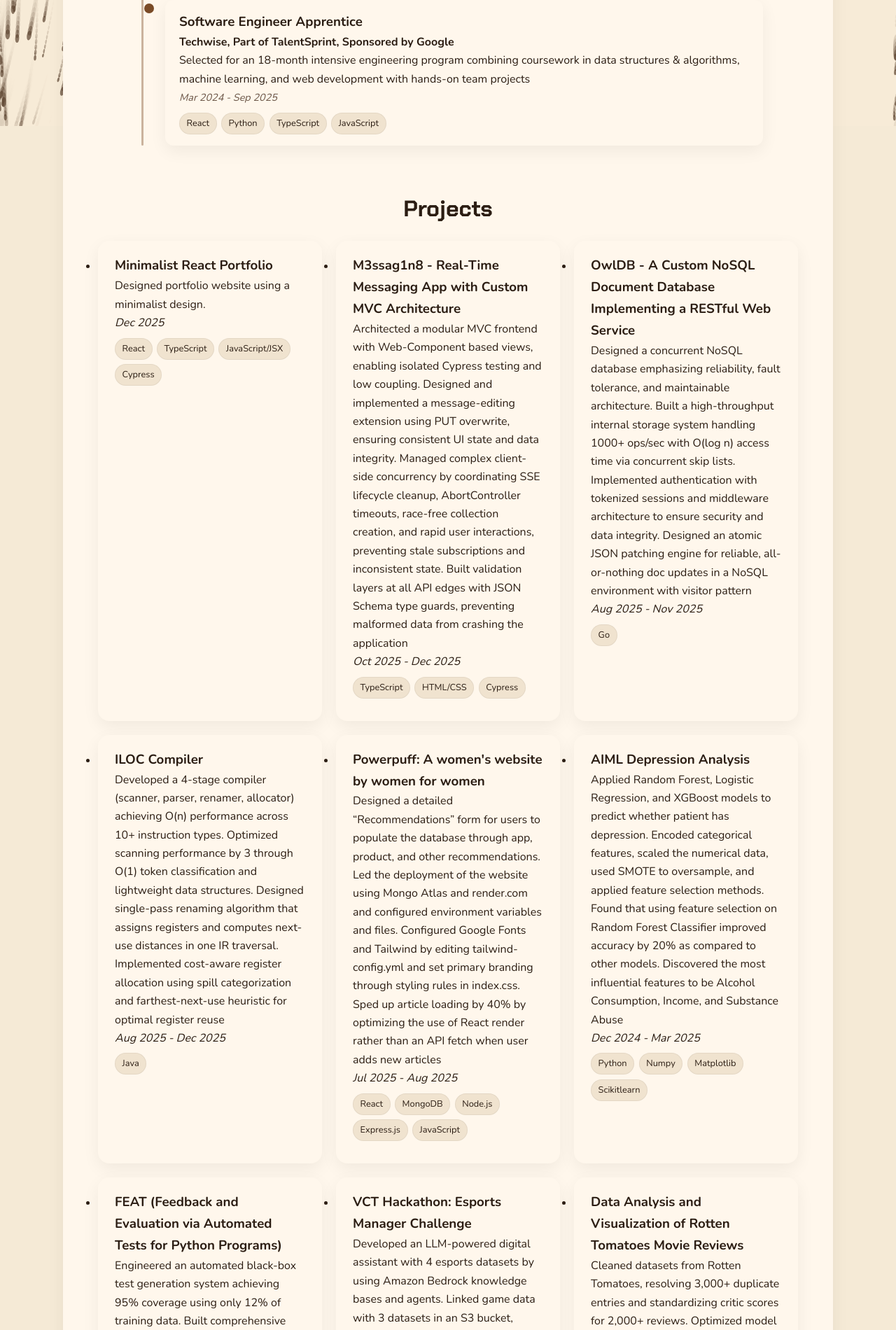
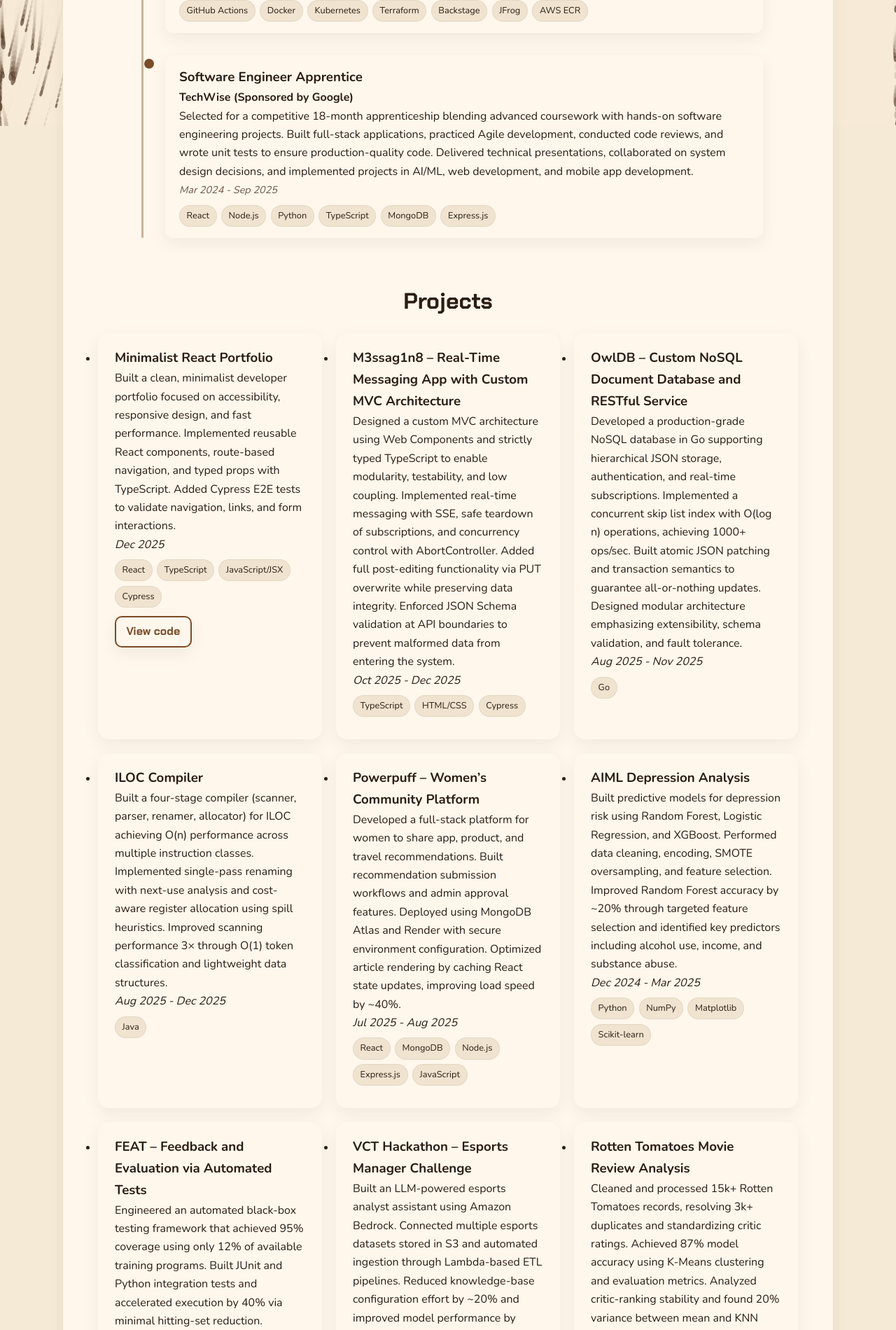
Before and after one commit to alondralezfra/Portfolio, a React (Vite) app: page / in a window 1280 px wide. Shown: the part 620-2520 px from the top of the page at 70% size. Built offline with nearby package versions, Linux system fonts and the light colour scheme.

Commit message:
Modified projects and experiences

```diff
--- a/src/data/experiences.json
+++ b/src/data/experiences.json
@@ -2,15 +2,15 @@
   {
     "title": "Cloud Operations Intern",
     "company": "Somos Inc.",
-    "description": "Migrated 180+ CI/CD pipelines from Codefresh to GitHub Actions across 200+ repositories, improving maintainability, security, and cost efficiency",
+    "description": "Led the modernization of CI/CD by migrating 180+ pipelines from Codefresh to GitHub Actions across 200+ repositories. Built reusable workflow templates, automated image promotion and infrastructure provisioning, and improved release reliability through standardized builds, security scanning, and deployment automation. Contributed to Backstage onboarding by configuring service catalog metadata and collaborating with cross-functional teams to streamline DevOps practices.",
     "duration": "June 2025 - Aug 2025",
-    "tech": ["Github Actions", "Docker", "Kubernetes", "Backstage"]
+    "tech": ["GitHub Actions", "Docker", "Kubernetes", "Terraform", "Backstage", "JFrog", "AWS ECR"]
   },
   {
     "title": "Software Engineer Apprentice",
-    "company": "Techwise, Part of TalentSprint, Sponsored by Google",
-    "description": "Selected for an 18-month intensive engineering program combining coursework in data structures & algorithms, machine learning, and web development with hands-on team projects",
+    "company": "TechWise (Sponsored by Google)",
+    "description": "Selected for a competitive 18-month apprenticeship blending advanced coursework with hands-on software engineering projects. Built full-stack applications, practiced Agile development, conducted code reviews, and wrote unit tests to ensure production-quality code. Delivered technical presentations, collaborated on system design decisions, and implemented projects in AI/ML, web development, and mobile app development.",
     "duration": "Mar 2024 - Sep 2025",
-    "tech": ["React", "Python", "TypeScript", "JavaScript"]
+    "tech": ["React", "Node.js", "Python", "TypeScript", "MongoDB", "Express.js"]
   }
 ]
--- a/src/data/projects.json
+++ b/src/data/projects.json
@@ -1,67 +1,68 @@
 [
   {
     "title": "Minimalist React Portfolio",
-    "description": "Designed portfolio website using a minimalist design.",
+    "description": "Built a clean, minimalist developer portfolio focused on accessibility, responsive design, and fast performance. Implemented reusable React components, route-based navigation, and typed props with TypeScript. Added Cypress E2E tests to validate navigation, links, and form interactions.",
     "duration": "Dec 2025",
-    "tech": ["React", "TypeScript", "JavaScript/JSX", "Cypress"]
+    "tech": ["React", "TypeScript", "JavaScript/JSX", "Cypress"],
+    "code": "https://github.com/alondralezfra/Portfolio"
   },
   {
-    "title": "M3ssag1n8 - Real-Time Messaging App with Custom MVC Architecture",
-    "description": "Architected a modular MVC frontend with Web-Component based views, enabling isolated Cypress testing and low coupling. Designed and implemented a message-editing extension using PUT overwrite, ensuring consistent UI state and data integrity. Managed complex client-side concurrency by coordinating SSE lifecycle cleanup, AbortController timeouts, race-free collection creation, and rapid user interactions, preventing stale subscriptions and inconsistent state. Built validation layers at all API edges with JSON Schema type guards, preventing malformed data from crashing the application",
+    "title": "M3ssag1n8 – Real-Time Messaging App with Custom MVC Architecture",
+    "description": "Designed a custom MVC architecture using Web Components and strictly typed TypeScript to enable modularity, testability, and low coupling. Implemented real-time messaging with SSE, safe teardown of subscriptions, and concurrency control with AbortController. Added full post-editing functionality via PUT overwrite while preserving data integrity. Enforced JSON Schema validation at API boundaries to prevent malformed data from entering the system.",
     "duration": "Oct 2025 - Dec 2025",
-    "tech": ["TypeScript","HTML/CSS", "Cypress"]
+    "tech": ["TypeScript", "HTML/CSS", "Cypress"]
   },
   {
-    "title": "OwlDB - A Custom NoSQL Document Database Implementing a RESTful Web Service",
-    "description": "Designed a concurrent NoSQL database emphasizing reliability, fault tolerance, and maintainable architecture. Built a high-throughput internal storage system handling 1000+ ops/sec with O(log n) access time via concurrent skip lists. Implemented authentication with tokenized sessions and middleware architecture to ensure security and data integrity. Designed an atomic JSON patching engine for reliable, all-or-nothing doc updates in a NoSQL environment with visitor pattern",
+    "title": "OwlDB – Custom NoSQL Document Database and RESTful Service",
+    "description": "Developed a production-grade NoSQL database in Go supporting hierarchical JSON storage, authentication, and real-time subscriptions. Implemented a concurrent skip list index with O(log n) operations, achieving 1000+ ops/sec. Built atomic JSON patching and transaction semantics to guarantee all-or-nothing updates. Designed modular architecture emphasizing extensibility, schema validation, and fault tolerance.",
     "duration": "Aug 2025 - Nov 2025",
     "tech": ["Go"]
   },
   {
     "title": "ILOC Compiler",
-    "description": "Developed a 4-stage compiler (scanner, parser, renamer, allocator) achieving O(n) performance across 10+ instruction types. Optimized scanning performance by 3 through O(1) token classification and lightweight data structures. Designed single-pass renaming algorithm that assigns registers and computes next-use distances in one IR traversal. Implemented cost-aware register allocation using spill categorization and farthest-next-use heuristic for optimal register reuse",
+    "description": "Built a four-stage compiler (scanner, parser, renamer, allocator) for ILOC achieving O(n) performance across multiple instruction classes. Implemented single-pass renaming with next-use analysis and cost-aware register allocation using spill heuristics. Improved scanning performance 3× through O(1) token classification and lightweight data structures.",
     "duration": "Aug 2025 - Dec 2025",
     "tech": ["Java"]
   },
   {
-    "title": "Powerpuff: A women's website by women for women",
-    "description": "Designed a detailed “Recommendations” form for users to populate the database through app, product, and other recommendations. Led the deployment of the website using Mongo Atlas and render.com and configured environment variables and files. Configured Google Fonts and Tailwind by editing tailwind-config.yml and set primary branding through styling rules in index.css. Sped up article loading by 40% by optimizing the use of React render rather than an API fetch when user adds new articles",
+    "title": "Powerpuff – Women’s Community Platform",
+    "description": "Developed a full-stack platform for women to share app, product, and travel recommendations. Built recommendation submission workflows and admin approval features. Deployed using MongoDB Atlas and Render with secure environment configuration. Optimized article rendering by caching React state updates, improving load speed by ~40%.",
     "duration": "Jul 2025 - Aug 2025",
     "tech": ["React", "MongoDB", "Node.js", "Express.js", "JavaScript"]
   },
   {
     "title": "AIML Depression Analysis",
-    "description": "Applied Random Forest, Logistic Regression, and XGBoost models to predict whether patient has depression. Encoded categorical features, scaled the numerical data, used SMOTE to oversample, and applied feature selection methods. Found that using feature selection on Random Forest Classifier improved accuracy by 20% as compared to other models. Discovered the most influential features to be Alcohol Consumption, Income, and Substance Abuse",
+    "description": "Built predictive models for depression risk using Random Forest, Logistic Regression, and XGBoost. Performed data cleaning, encoding, SMOTE oversampling, and feature selection. Improved Random Forest accuracy by ~20% through targeted feature selection and identified key predictors including alcohol use, income, and substance abuse.",
     "duration": "Dec 2024 - Mar 2025",
-    "tech": ["Python", "Numpy", "Matplotlib", "Scikitlearn"]
+    "tech": ["Python", "NumPy", "Matplotlib", "Scikit-learn"]
   },
   {
-    "title": "FEAT (Feedback and Evaluation via Automated Tests for Python Programs)",
-    "description": "Engineered an automated black-box test generation system achieving 95% coverage using only 12% of training data. Built comprehensive JUnit tests for all components with custom Python files to validate integration between Java and Python. Optimized execution speed by 40% by condensing test sets via a minimal hitting set algorithm. Integrated Python and Java pipelines using process I/O for real-time test execution and reporting",
+    "title": "FEAT – Feedback and Evaluation via Automated Tests",
+    "description": "Engineered an automated black-box testing framework that achieved 95% coverage using only 12% of available training programs. Built JUnit and Python integration tests and accelerated execution by 40% via minimal hitting-set reduction. Integrated Python and Java through process I/O for real-time feedback and reporting.",
     "duration": "Sep 2024 - Nov 2024",
     "tech": ["Java", "Python"]
   },
   {
-    "title": "VCT Hackathon: Esports Manager Challenge",
-    "description": "Developed an LLM-powered digital assistant with 4 esports datasets by using Amazon Bedrock knowledge bases and agents. Linked game data with 3 datasets in an S3 bucket, resulting in a 20% increase in knowledge base configuring efficiency. Increased model performance by 30% by integrating AWS Lambda functions to build an automated ETL workflow",
+    "title": "VCT Hackathon – Esports Manager Challenge",
+    "description": "Built an LLM-powered esports analyst assistant using Amazon Bedrock. Connected multiple esports datasets stored in S3 and automated ingestion through Lambda-based ETL pipelines. Reduced knowledge-base configuration effort by ~20% and improved model performance by ~30% via structured data enrichment.",
     "duration": "Sep 2024 - Oct 2024",
     "tech": ["Python", "boto3", "AWS", "S3", "AWS CLI"]
   },
   {
-    "title": "Data Analysis and Visualization of Rotten Tomatoes Movie Reviews",
-    "description": "Cleaned datasets from Rotten Tomatoes, resolving 3,000+ duplicate entries and standardizing critic scores for 2,000+ reviews. Optimized model to 87% accuracy by applying K-Means clustering on over 15,000 entries of data and evaluating metrics. Discovered a 20% variance in the identification of the top 10 critics when comparing mean imputation to KNN imputation",
+    "title": "Rotten Tomatoes Movie Review Analysis",
+    "description": "Cleaned and processed 15k+ Rotten Tomatoes records, resolving 3k+ duplicates and standardizing critic ratings. Achieved 87% model accuracy using K-Means clustering and evaluation metrics. Analyzed critic-ranking stability and found 20% variance between mean and KNN imputation strategies.",
     "duration": "Sep 2024",
-    "tech": ["Python", "Scikitlearn", "Numpy", "Matplotlib"]
+    "tech": ["Python", "Scikit-learn", "NumPy", "Matplotlib"]
   },
-    {
-    "title": "Active: Social Fitness App",
-    "description": "Designed modular UI components in Typescript, improving app load speed by 10% through optimized navigation design. Built an intuitive bottom tab navigation system by integrating Expo Router, ensuring seamless transitions between screens. Led the design of the “Goals” screen using Flexbox for consistent UI across devices and StyleSheet for reusable styles",
-    "duration": "July 2024 - Aug 2024",
+  {
+    "title": "Active – Social Fitness App",
+    "description": "Designed reusable TypeScript UI components and improved navigation efficiency by 10% using Expo Router. Built a bottom-tab navigation system and implemented responsive layouts with Flexbox. Led the design of the Goals screen ensuring consistency across device sizes.",
+    "duration": "Jul 2024 - Aug 2024",
     "tech": ["React Native", "Expo Go", "JavaScript", "TypeScript"]
   },
   {
-    "title": "Elucidating the Transmission of a Bacterial Infection Through a Rooted Directed MST",
-    "description": "Recursively computed the Rooted Directed MST of a weighted digraph by modifying edge weights and contracting cycles. Analyzed transmission of Klebsiella pneumoniae among 18 patients by constructing a graph with pairwise genetic distances",
+    "title": "Transmission of Bacterial Infection via Directed MST",
+    "description": "Computed rooted directed minimum spanning trees on weighted digraphs to model pathogen transmission. Analyzed spread of Klebsiella pneumoniae among 18 patients using genetic distance graphs to infer likely transmission pathways.",
     "duration": "Mar 2024",
     "tech": ["Python"]
   }
```
Also changed, not shown: src/components/FluidBackground.tsx (+7 -0 lines).
